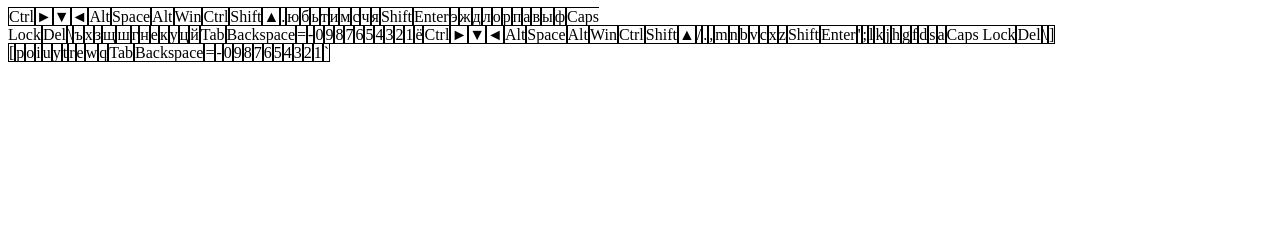
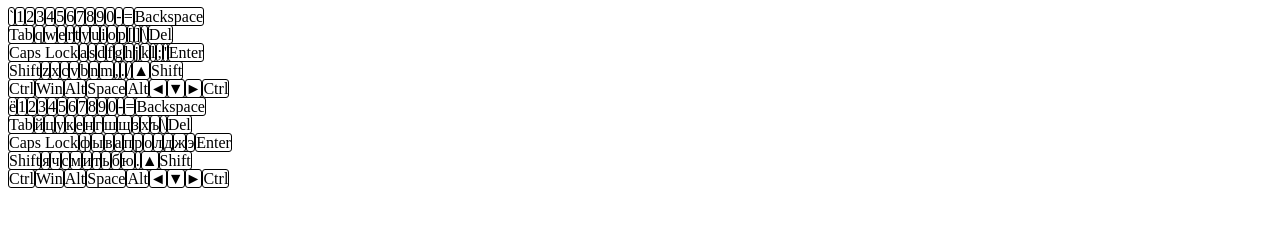
Before and after one commit to theNickola/virtual-keyboard, a website: page virtual-keyboard/index.html in a window 1280 px wide. Drawn offline with Linux system fonts and the light colour scheme.

Commit message:
feat: render keys

```diff
--- a/virtual-keyboard/script.js
+++ b/virtual-keyboard/script.js
@@ -16,11 +16,13 @@ function renderKeys() {
 
   for (let i = 0; i < arrayOfKeys.length; i += 1) {
     for (let j = 1; j < arrayOfKeys[i].length; j += 1) {
+      const linekey = document.createElement('div');
       for (let k = 0; k < arrayOfKeys[i][j].length; k += 1) {
         const key = document.createElement('span');
         key.innerHTML = arrayOfKeys[i][j][k];
-        document.body.prepend(key);
+        linekey.append(key);
       }
+      document.body.append(linekey);
     }
   }
 }
--- a/virtual-keyboard/style.css
+++ b/virtual-keyboard/style.css
@@ -1,3 +1,4 @@
 span {
   border: 1px solid black;
+  border-radius: 3px;
 }
```
